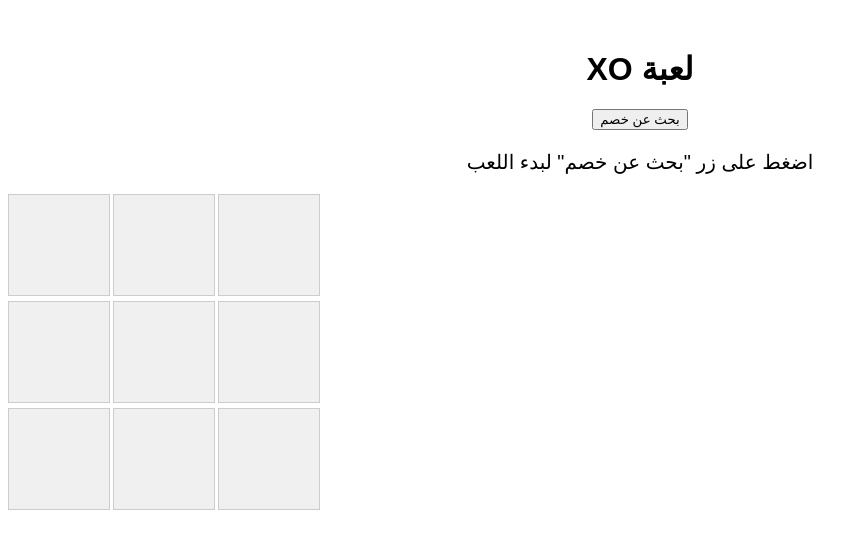
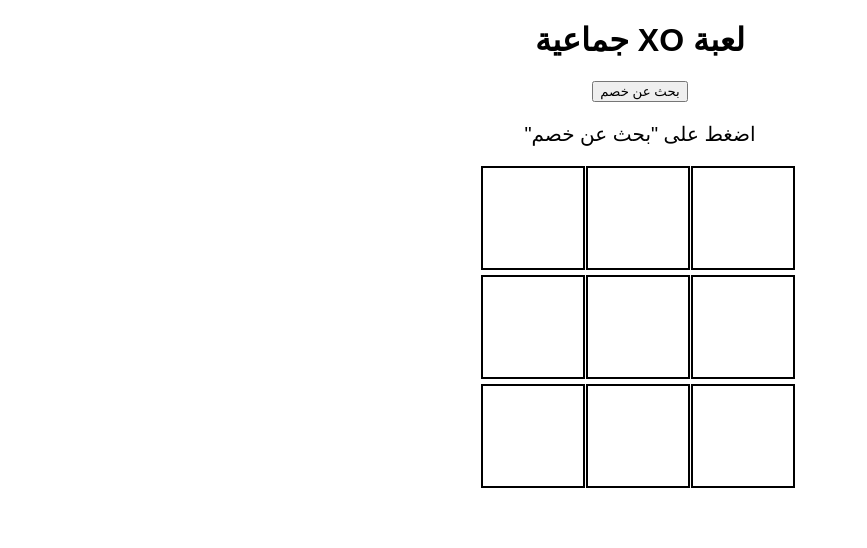
Before and after one commit to Dragon57t/X.O-, a website: page public/index.html in a window 1280 px wide. Shown: the whole page, without its empty margins (0-867 px from the left). Drawn offline with nearby package versions, Linux system fonts and the light colour scheme; no server answers.

Commit message:
Update index.html

```diff
--- a/public/index.html
+++ b/public/index.html
@@ -1,40 +1,36 @@
 <!DOCTYPE html>
 <html lang="ar">
 <head>
-  <meta charset="UTF-8" />
+  <meta charset="UTF-8">
   <title>لعبة XO</title>
   <style>
-    body { font-family: sans-serif; text-align: center; margin-top: 50px; }
-    #board { display: grid; grid-template-columns: repeat(3, 100px); grid-gap: 5px; margin: 20px auto; }
-    .cell { width: 100px; height: 100px; font-size: 36px; cursor: pointer; background: #f0f0f0; display: flex; align-items: center; justify-content: center; border: 1px solid #ccc; }
+    body { text-align: center; font-family: sans-serif; direction: rtl; }
+    #game { display: grid; grid-template-columns: repeat(3, 100px); grid-gap: 5px; justify-content: center; margin-top: 20px; }
+    .cell { width: 100px; height: 100px; font-size: 48px; display: flex; align-items: center; justify-content: center; border: 2px solid black; cursor: pointer; }
     #status { margin-top: 20px; font-size: 20px; }
   </style>
 </head>
 <body>
-  <h1>XO لعبة</h1>
-  <button id="find">بحث عن خصم</button>
-  <div id="status">اضغط على زر "بحث عن خصم" لبدء اللعب</div>
-  <div id="board"></div>
+  <h1>لعبة XO جماعية</h1>
+  <button id="search">بحث عن خصم</button>
+  <div id="status">اضغط على "بحث عن خصم"</div>
+  <div id="game"></div>
 
   <script src="/socket.io/socket.io.js"></script>
   <script>
     const socket = io();
-    const board = document.getElementById("board");
+    const board = document.getElementById("game");
     const status = document.getElementById("status");
-    const findBtn = document.getElementById("find");
+    const searchBtn = document.getElementById("search");
 
-    let mark = "";
+    let mark = null;
     let myTurn = false;
 
-    // إنشاء الخانات
+    // أنشئ اللوحة
     const cells = [];
     for (let i = 0; i < 9; i++) {
       const cell = document.createElement("div");
       cell.className = "cell";
-      cell.dataset.index = i;
-      board.appendChild(cell);
-      cells.push(cell);
-
       cell.addEventListener("click", () => {
         if (myTurn && cell.textContent === "") {
           cell.textContent = mark;
@@ -43,11 +39,13 @@
           status.textContent = "دور الخصم...";
         }
       });
+      board.appendChild(cell);
+      cells.push(cell);
     }
 
-    findBtn.onclick = () => {
+    searchBtn.onclick = () => {
       socket.emit("findOpponent");
-      status.textContent = "جاري البحث عن خصم...";
+      status.textContent = "جارٍ البحث عن خصم...";
     };
 
     socket.on("waiting", () => {
@@ -57,18 +55,19 @@
     socket.on("startGame", (data) => {
       mark = data.mark;
       myTurn = (mark === "X");
-      status.textContent = `اللعبة بدأت! أنت ${mark}، ${myTurn ? "دورك" : "انتظر الخصم"}`;
-      cells.forEach(cell => cell.textContent = ""); // مسح اللوحة
+      status.textContent = "اللعبة بدأت! دورك: " + mark;
     });
 
     socket.on("opponentMove", (data) => {
-      cells[data.index].textContent = mark === "X" ? "O" : "X";
-      myTurn = true;
-      status.textContent = "دورك!";
+      if (cells[data.index].textContent === "") {
+        cells[data.index].textContent = (mark === "X") ? "O" : "X";
+        myTurn = true;
+        status.textContent = "دورك الآن!";
+      }
     });
 
     socket.on("opponentLeft", () => {
-      status.textContent = "خرج الخصم. اضغط 'بحث عن خصم' للعب من جديد.";
+      status.textContent = "الخصم خرج من اللعبة.";
       myTurn = false;
     });
   </script>
```
